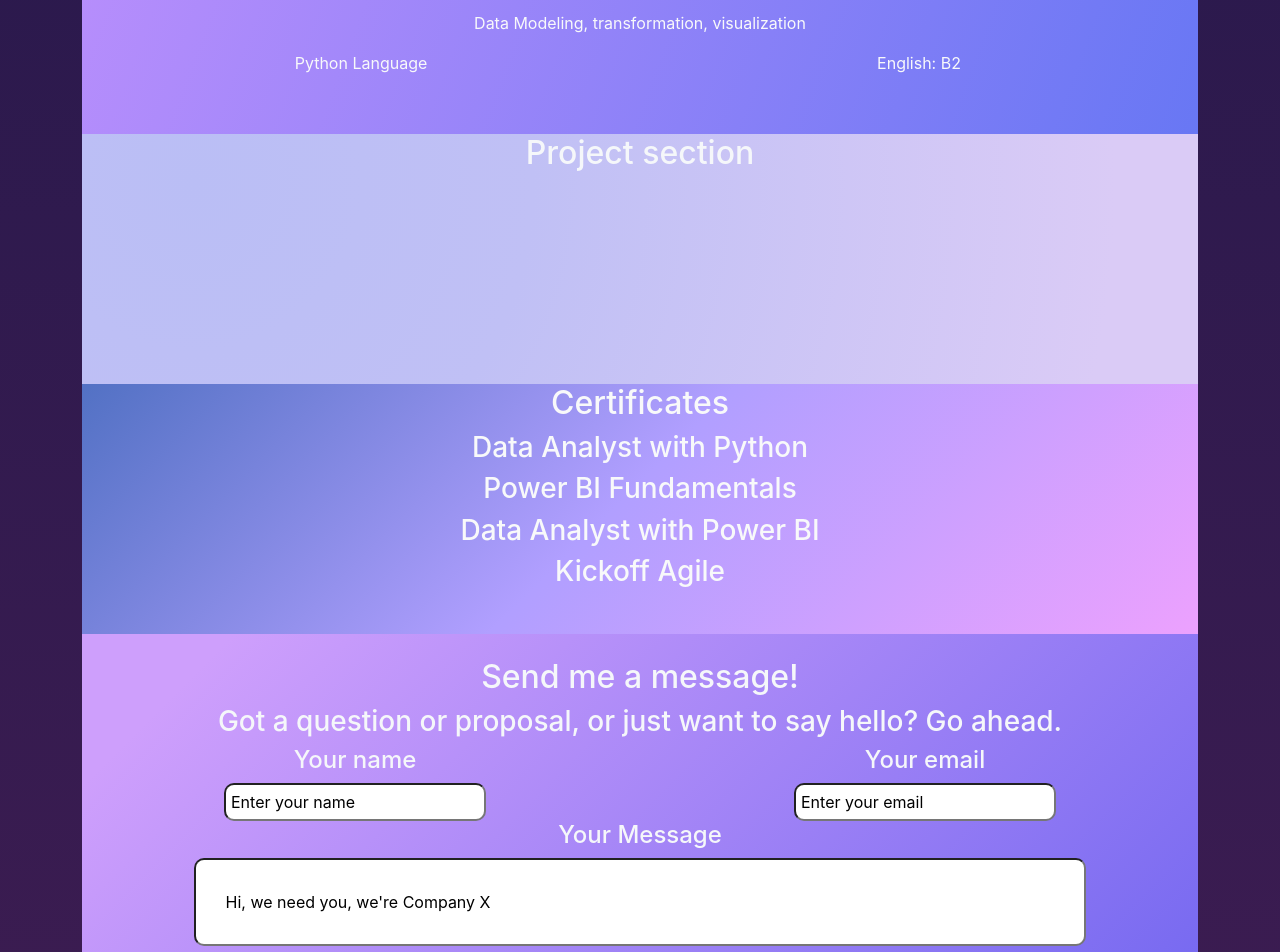
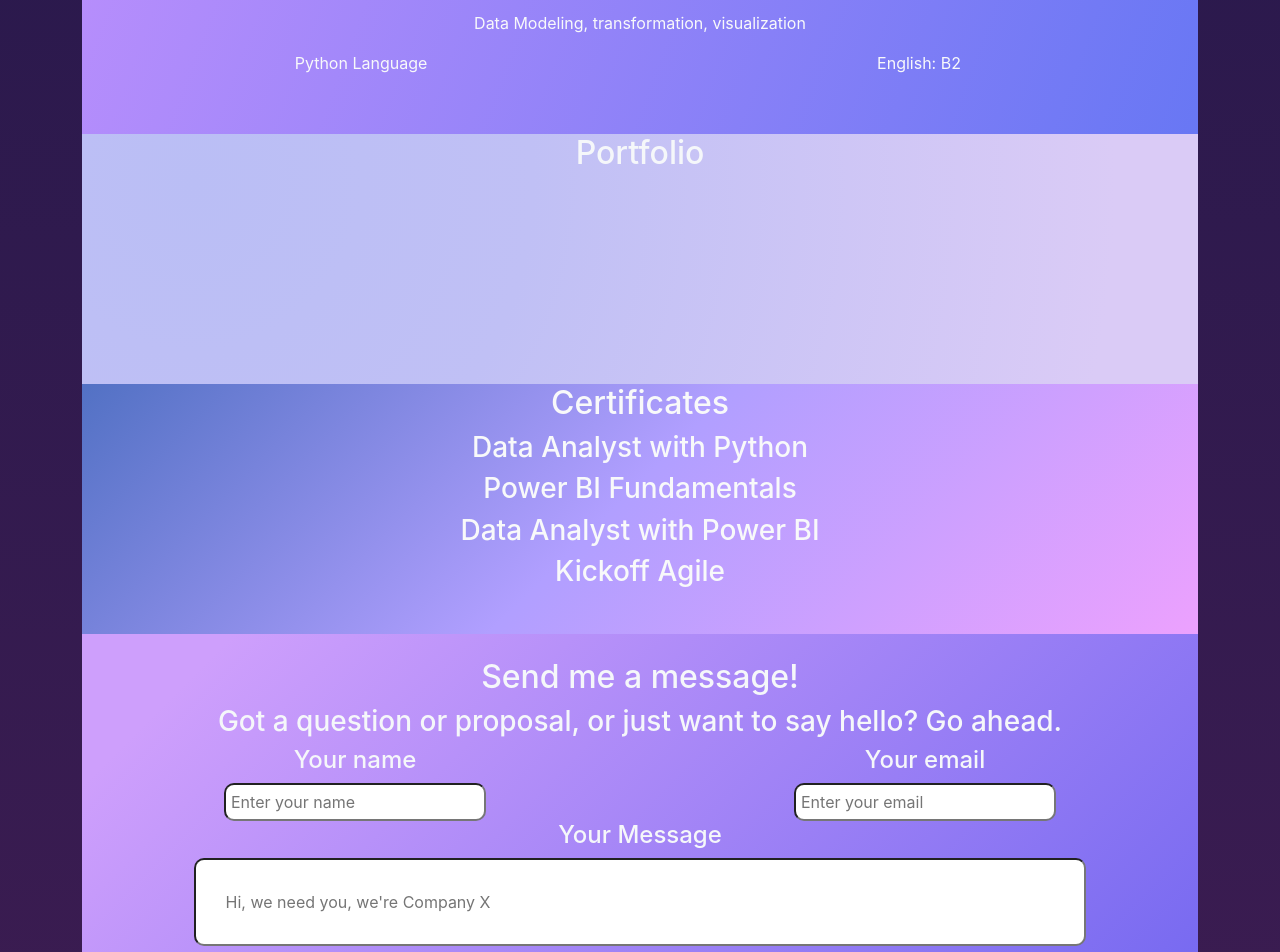
Before and after one commit to sorim492/portafolio-evyi, a React (Create React App) app: page / in a window 1280 px wide. Shown: the part 1640-2592 px from the top of the page. Built offline with nearby package versions, Linux system fonts and the light colour scheme.

Commit message:
update contact

```diff
--- a/src/App.js
+++ b/src/App.js
@@ -52,6 +52,7 @@ function App() {
             <div className='col-4'>
             <div class="card text-bg-dark mb-3">
             <div class="card-header">Contact</div>
+            <hr/>
               <div class="card-body">
                 <a href='https://www.linkedin.com/in/evyeniamm/' target='_blank' rel="noreferrer" className='App-link'><i class="fa-brands fa-linkedin"></i></a>
                 <a href='mailto:evyeniamm@hotmail.com' target='_blank' rel="noreferrer" className='App-link'><i class="fa-regular fa-envelope"></i></a>
--- a/src/Contact.js
+++ b/src/Contact.js
@@ -20,17 +20,17 @@ export default function Contact(){
                <div className="row">
                   <div className="col-6">
                      <h4>Your name</h4>
-                     <input type="text" value="Enter your name" className="contact-name"/>
+                     <input type="text" placeholder="Enter your name" className="contact-name"/>
                   </div>
                   <div className="col-6">
                      <h4>Your email</h4>
-                     <input type="text" value="Enter your email" className="contact-email"/>
+                     <input type="text" placeholder="Enter your email" className="contact-email"/>
                   </div>
                </div>
                <div className="row">
                   <div className="col-12">
                   <h4>Your Message</h4>
-                     <input type="text" value="Hi, we need you, we're Company X" className="contact-message"/>
+                     <input type="text" placeholder="Hi, we need you, we're Company X" className="contact-message"/>
                   </div>
                </div>
                <br/>
--- a/src/Projects.js
+++ b/src/Projects.js
@@ -3,7 +3,7 @@ import React from "react";
 export default function Projects(){
     return(
         <div className="projects" id="projects">
-            <h2>Project section</h2>
+            <h2>Portfolio</h2>
         </div>
     )
 }
```
